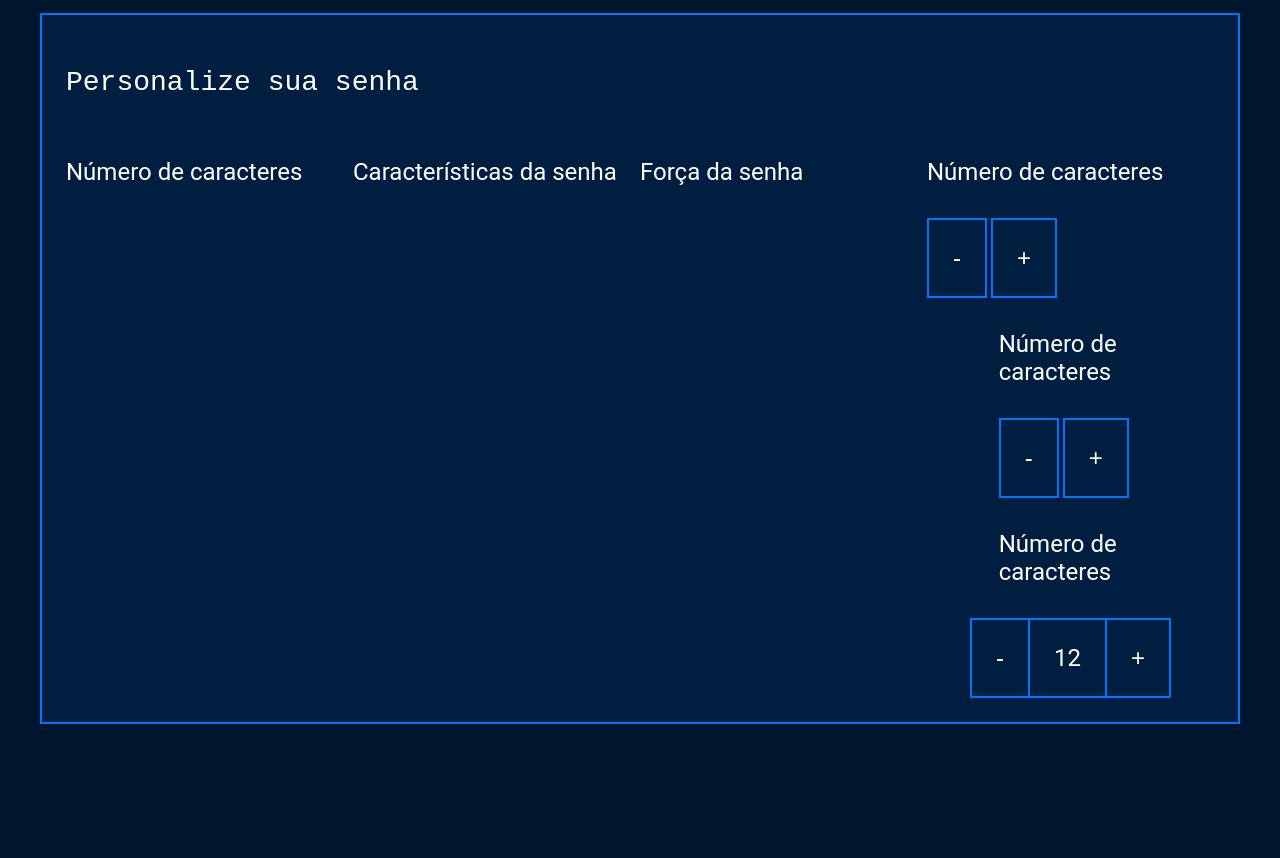
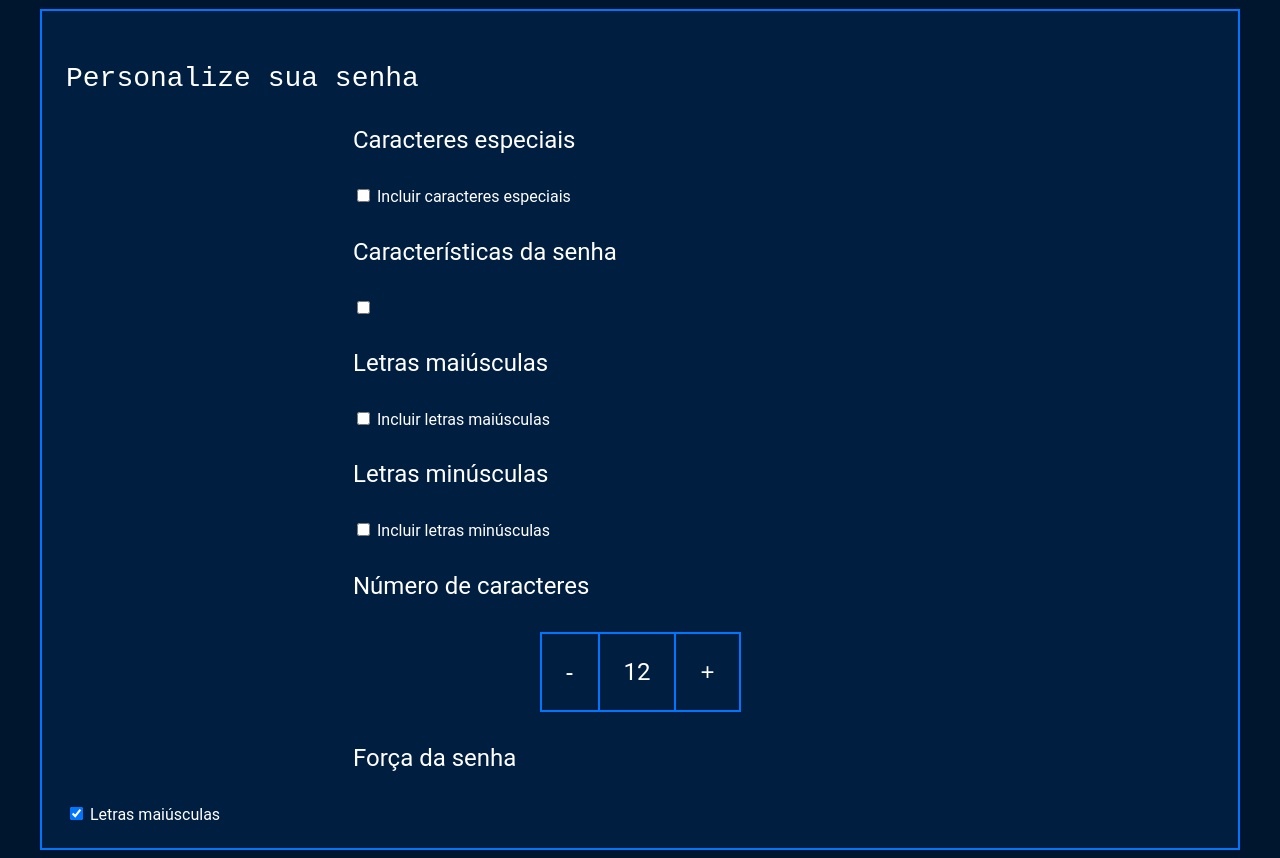
Before and after one commit to Rayqq666/angst, a plain HTML site: page index.html in a window 1280 px wide. Shown: the part 440-1298 px from the top of the page. Before the commit the page ends 1172 px from the top, so only its background shows below. Drawn offline with Linux system fonts and the light colour scheme.

Commit message:
Update index.html

```diff
--- a/index.html
+++ b/index.html
@@ -1,4 +1,3 @@
-<!DOCTYPE html>
 <html lang="pt-br">
 
 
@@ -12,36 +11,64 @@
 
 <body>
     <section class="conteudo">
+
+
+        <!-- Título -->
         <div class="conteudo-titulo">
             <img src="unlock.svg" alt="cadeado fechado">
             <h2 class="titulo-principal">Gerador de senhas</h2>
             <h3 class="titulo-secundario">Gere instantaneamente uma senha aleatória e segura</h3>
         </div>
+
+
+        <!-- Campo da senha -->
         <div class="conteudo-senha">
-            <label for="senha">Senha</label>
+            <label for="campo-senha">Senha</label>
             <input name="senha" type="text" id="campo-senha">
         </div>
+
+
+        <!-- Personalização -->
         <div class="parametro">
             <h3 class="parametro-titulo">Personalize sua senha</h3>
-            <div class="parametro-coluna__senha">
+
+
+            <!-- Caracteres especiais -->
             <div class="parametro-senha">
-                    <h4 class="parametro-senha__titulo">Número de caracteres</h4>
+                <h4 class="parametro-senha__titulo">Caracteres especiais</h4>
+                <div class="parametro-senha-checkbox">
+                    <input type="checkbox" id="caracteres-especiais">
+                    <label for="caracteres-especiais">Incluir caracteres especiais</label>
+                </div>
             </div>
             <div class="parametro-senha">
     <h4 class="parametro-senha__titulo">Características da senha</h4>
+    <input name="maiusculo" type="checkbox">
  </div>
+
+
+            <!-- Letras maiúsculas -->
             <div class="parametro-senha">
-                    <h4 class="parametro-senha__titulo">Força da senha</h4>
+                <h4 class="parametro-senha__titulo">Letras maiúsculas</h4>
+                <div class="parametro-senha-checkbox">
+                    <input type="checkbox" id="maiusculo">
+                    <label for="maiusculo">Incluir letras maiúsculas</label>
                 </div>
+            </div>
+
+
+            <!-- Letras minúsculas -->
             <div class="parametro-senha">
-    <h4 class="parametro-senha__titulo">Número de caracteres</h4>
-    <button class="parametro-senha__botao">-</button>
-    <button class="parametro-senha__botao">+</button>
+                <h4 class="parametro-senha__titulo">Letras minúsculas</h4>
+                <div class="parametro-senha-checkbox">
+                    <input type="checkbox" id="minusculo">
+                    <label for="minusculo">Incluir letras minúsculas</label>
+                </div>
+            </div>
+
+
+            <!-- Número de caracteres -->
             <div class="parametro-senha">
-    <h4 class="parametro-senha__titulo">Número de caracteres</h4>
-    <button class="parametro-senha__botao">-</button>
-    <button class="parametro-senha__botao">+</button>
-</div> <div class="parametro-senha">
                 <h4 class="parametro-senha__titulo">Número de caracteres</h4>
                 <div class="parametro-senha-botoes">
                     <button class="parametro-senha__botao">-</button>
@@ -49,7 +76,16 @@
                     <button class="parametro-senha__botao">+</button>
                 </div>
             </div>
+
+
+            <!-- Força da senha -->
+            <div class="parametro-senha">
+                <h4 class="parametro-senha__titulo">Força da senha</h4>
+                <!-- Aqui você pode adicionar um indicador de força -->
             </div>
+<div class="parametro-senha-checkbox">
+        <input name="maiusculo" type="checkbox" class="checkbox" checked>
+        <label for="maiusculo">Letras maiúsculas</label>
 </div>
         </div>
     </section>
```
Lines whose indentation alone changed are shown as unchanged.
